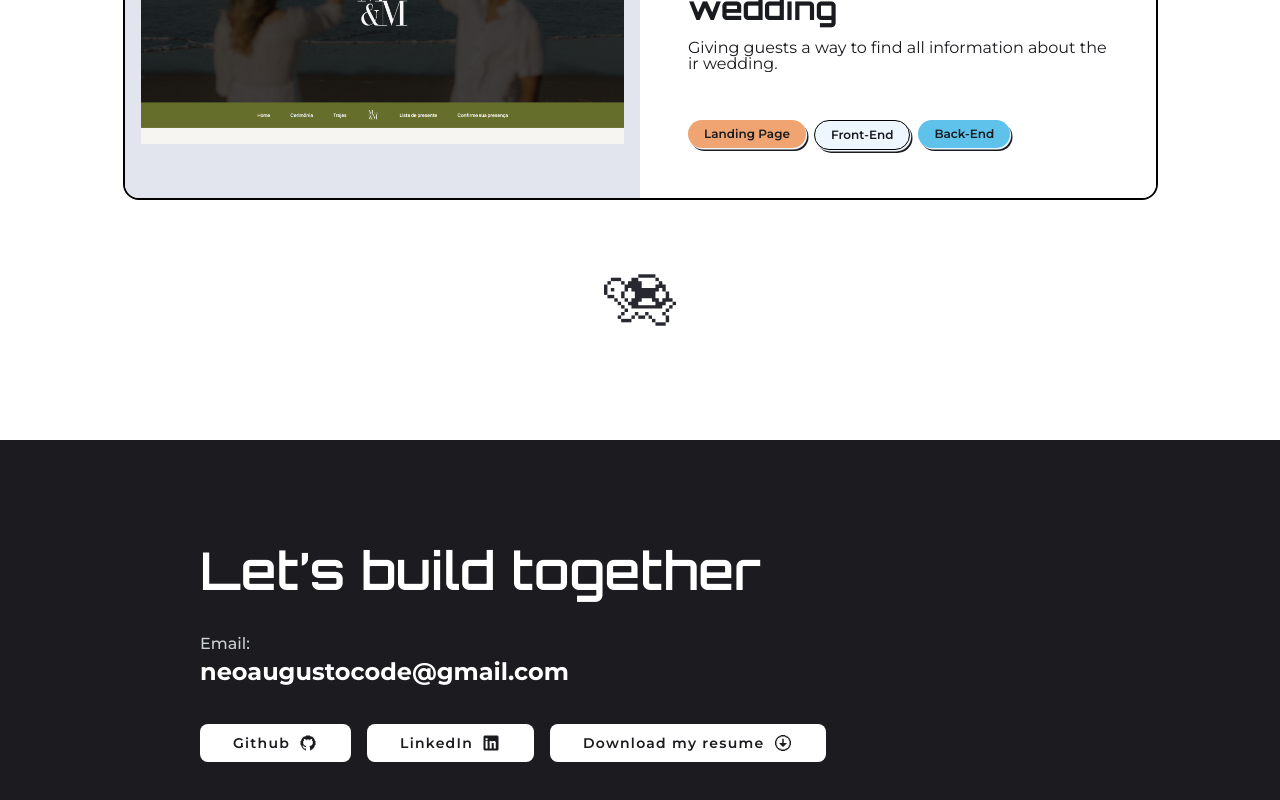
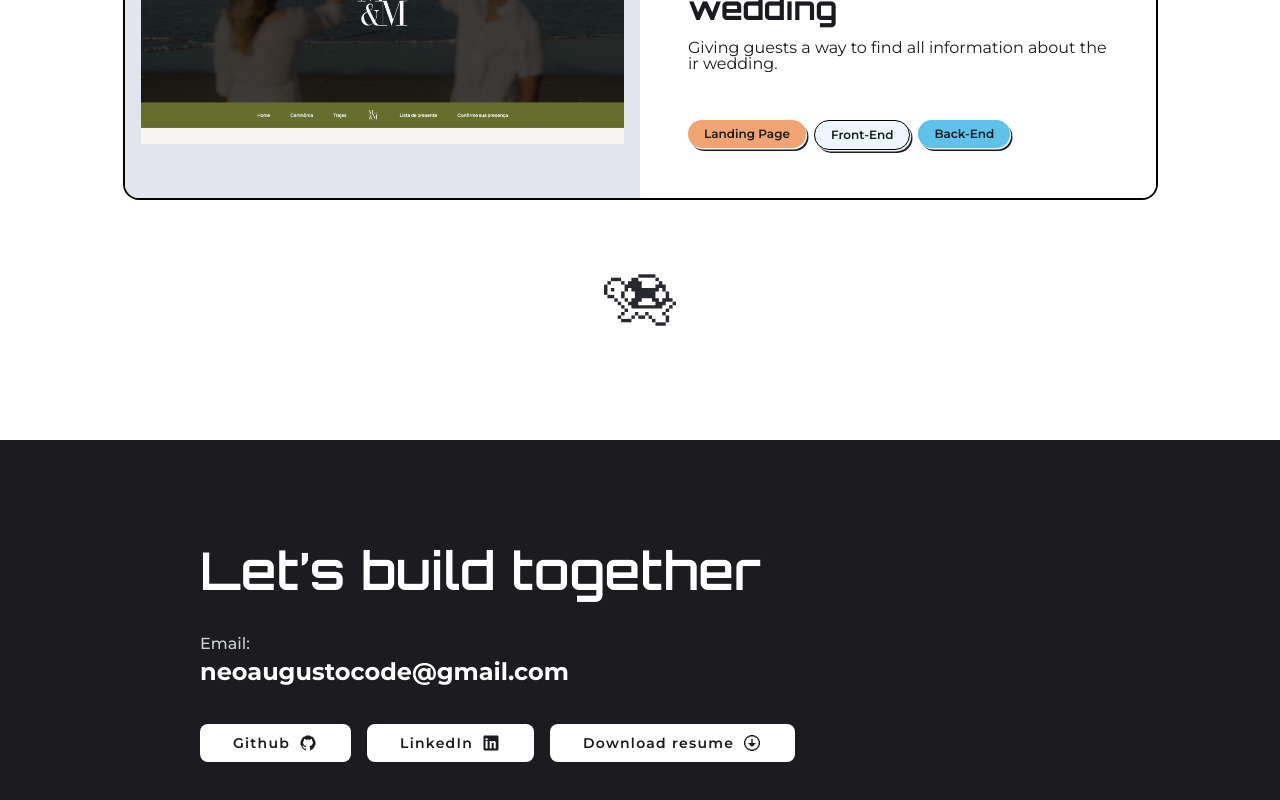
Before and after one commit to Augusto-DF/portfolio, a React (Create React App) app: page / in a window 1280 px wide. Shown: the part 1453-2253 px from the top of the page. Built offline with nearby package versions, Linux system fonts and the light colour scheme.

Commit message:
style: Rewrite the resume buttom text

```diff
--- a/src/components/footer/constants.ts
+++ b/src/components/footer/constants.ts
@@ -27,7 +27,7 @@ export const FOOTER_BUTTON_LIST = [
     theme: "icon",
     Icon: DownloadIcon ,
     iconPosition: "right",
-    label: "Download my resume",
+    label: "Download resume",
     value: 'download',
     hoverColor: HOVER_COLORS.fenrir_mythic
 },
```
